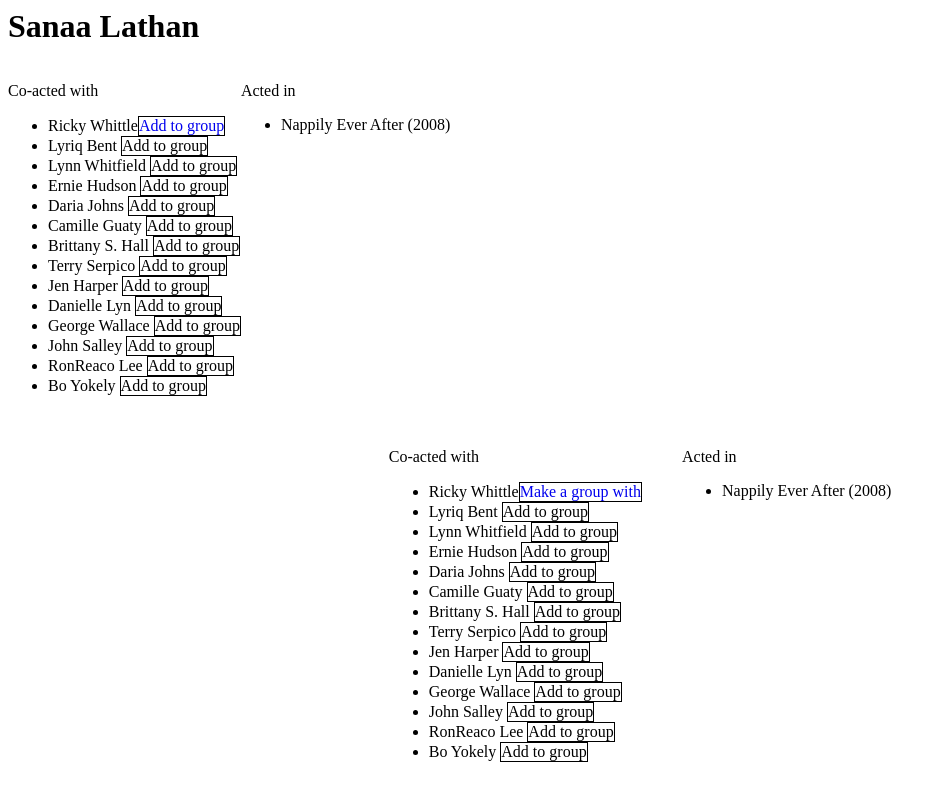
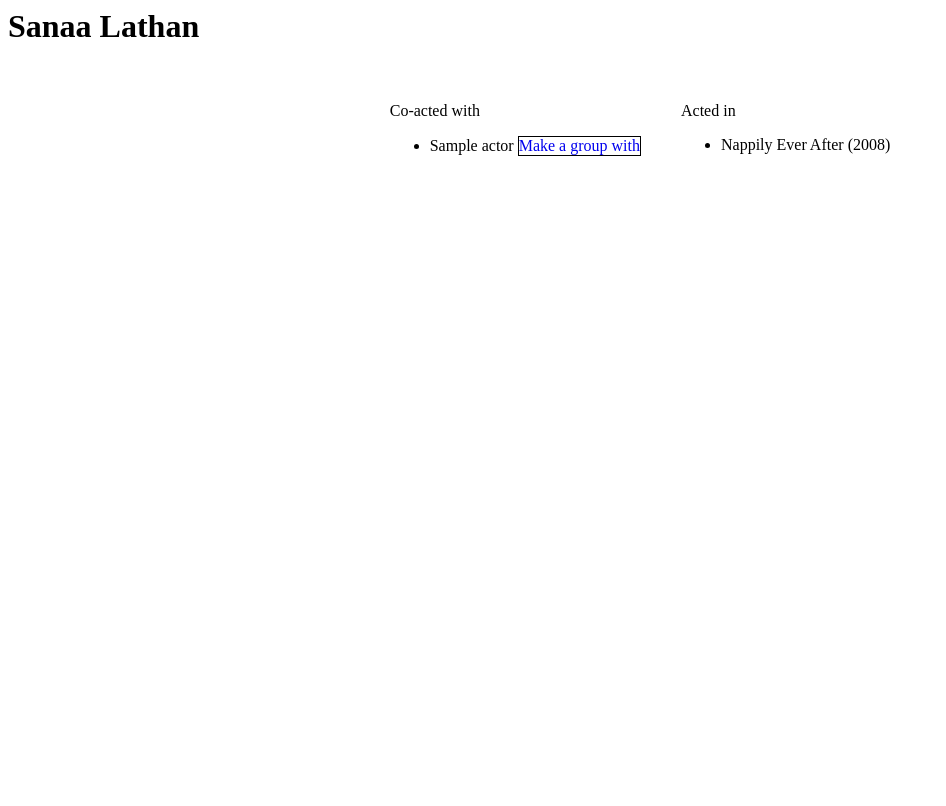
Before and after one commit to Alisa-Modeste/coactors, a Python web app: template templates/actor.html in a window 1280 px wide. Shown: the whole page, without its empty margins (0-946 px from the left). After the commit the page ends 156 px from the top, so only its background shows below. Run offline with Jinja, Linux system fonts and the light colour scheme; the template is opened without the code that fills it: most values are stand-ins (such as "Sample title", 1, 10 or a date in 2020).

Commit message:
Actor.add_titles does; Worked on templates

```diff
--- a/templates/actor.html
+++ b/templates/actor.html
@@ -26,23 +26,18 @@
 
 <h1>Sanaa Lathan</h1>
 
-<div class="coactors">
+<!-- <div class="coactors">
 <p>Co-acted with</p>
 <ul>
-    <li>Ricky Whittle<div class="group-link"> <a href='actor_group.html'>Add to group</a></div></li>
-    <li>Lyriq Bent <div class="group-link">Add to group</div></li>
-    <li>Lynn Whitfield <div class="group-link">Add to group</div></li>
-    <li>Ernie Hudson <div class="group-link">Add to group</div></li>
-    <li>Daria Johns <div class="group-link">Add to group</div></li>
-    <li>Camille Guaty <div class="group-link">Add to group</div></li>
-    <li>Brittany S. Hall <div class="group-link">Add to group</div></li>
-    <li>Terry Serpico <div class="group-link">Add to group</div></li>
-    <li>Jen Harper <div class="group-link">Add to group</div></li>
-    <li>Danielle Lyn <div class="group-link">Add to group</div></li>
-    <li>George Wallace <div class="group-link">Add to group</div></li>
-    <li>John Salley <div class="group-link">Add to group</div></li>
-    <li>RonReaco Lee <div class="group-link">Add to group</div></li>
-    <li>Bo Yokely <div class="group-link">Add to group</div></li>
+<!-- { for user in users } ->
+{% for actor in ["Ricky Whittle", "Lyriq Bent", "Lynn Whitfield", "Ernie Hudson", "Daria Johns",
+    "Camille Guaty", "Brittany S. Hall", "Terry Serpico", "Jen Harper", "Danielle Lyn", "George Wallace",
+    "John Salley", "RonReaco Lee", "Bo Yokely"] %}
+    <!-- { for actor in actors %} -->
+    <!-- <li>{ actor.name }}<div class="group-link"> <a href="{ user.url }}">Add to group</a></div></li> ->
+
+    <li>{{ actor }} <div class="group-link"> <a href="actor_group.html">Add to group</a></div></li>
+{% endfor %}
 </ul>
 </div>
 
@@ -51,7 +46,7 @@
     <ul>
         <li>Nappily Ever After (2008)</li>
     </ul>
-</div>
+</div> -->
 
 <div style="clear:both"></div>
 
@@ -59,20 +54,9 @@
     <div class="coactors2">
     <p>Co-acted with</p>
     <ul>
-        <li>Ricky Whittle<div class="group-link"> <a href='actor_group.html'>Make a group with</a></div></li>
-        <li>Lyriq Bent <div class="group-link">Add to group</div></li>
-        <li>Lynn Whitfield <div class="group-link">Add to group</div></li>
-        <li>Ernie Hudson <div class="group-link">Add to group</div></li>
-        <li>Daria Johns <div class="group-link">Add to group</div></li>
-        <li>Camille Guaty <div class="group-link">Add to group</div></li>
-        <li>Brittany S. Hall <div class="group-link">Add to group</div></li>
-        <li>Terry Serpico <div class="group-link">Add to group</div></li>
-        <li>Jen Harper <div class="group-link">Add to group</div></li>
-        <li>Danielle Lyn <div class="group-link">Add to group</div></li>
-        <li>George Wallace <div class="group-link">Add to group</div></li>
-        <li>John Salley <div class="group-link">Add to group</div></li>
-        <li>RonReaco Lee <div class="group-link">Add to group</div></li>
-        <li>Bo Yokely <div class="group-link">Add to group</div></li>
+    {% for actor in actors %}
+        <li>{{ actor }} <div class="group-link"> <a href="actor_group.html">Make a group with</a></div></li>
+    {% endfor %}
     </ul>
     </div>
 
```
Also changed, not shown: actors.py (+76 -2 lines), app.py (+8 -1 lines).
